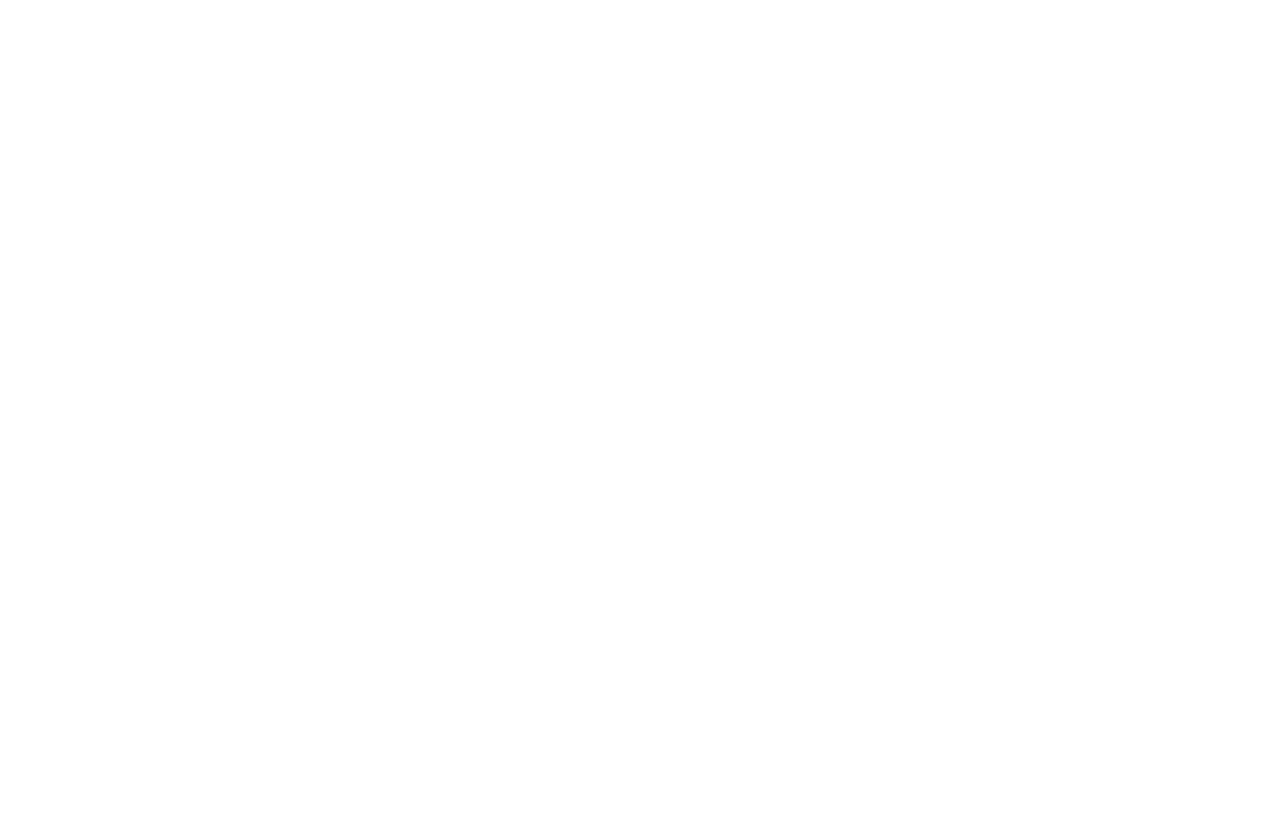
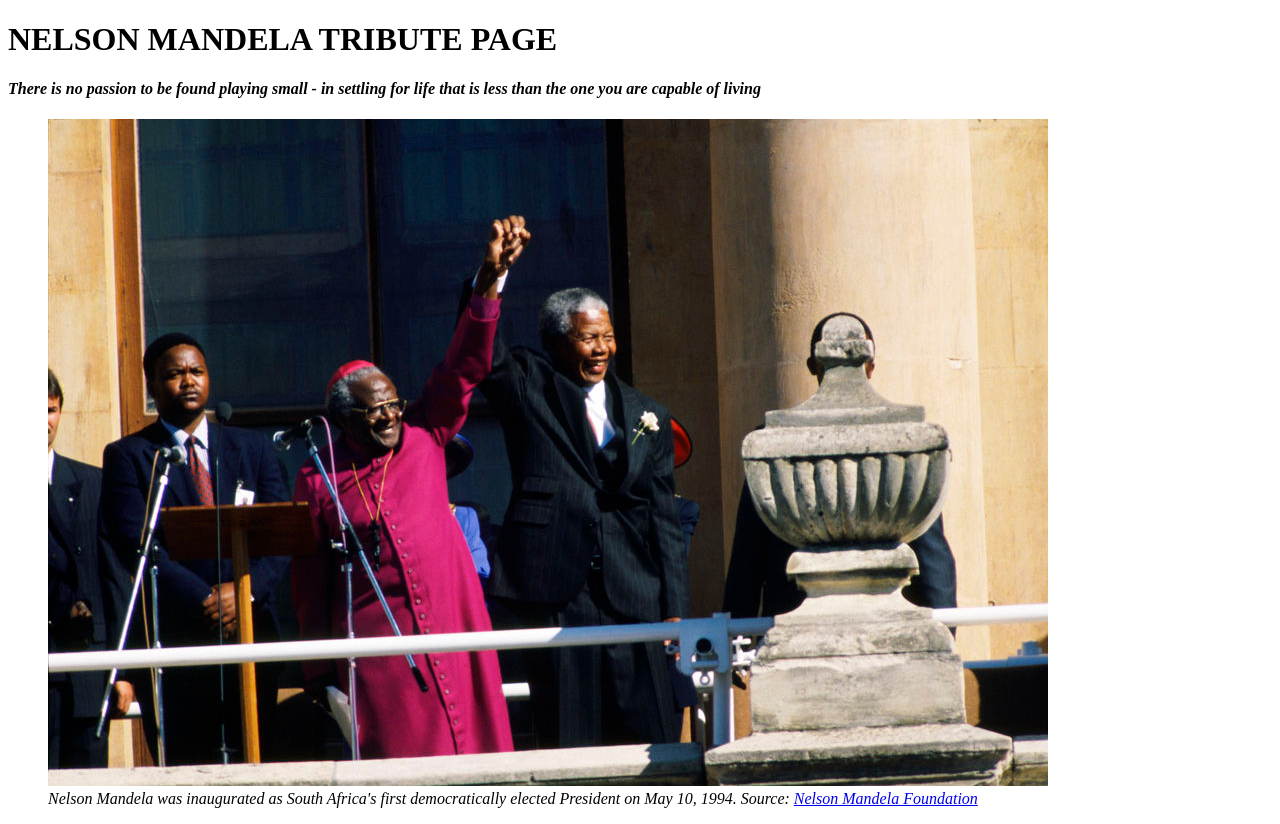
Before and after one commit to gdorzilme/tribute-page, a plain HTML site: page index.html in a window 1280 px wide. Before the commit the page ends 800 px from the top, so only its background shows below. Drawn offline with Linux system fonts and the light colour scheme.

Commit message:
Added image along with caption

```diff
--- a/index.html
+++ b/index.html
@@ -10,13 +10,30 @@
         <title>Nelson Mandela Tribute Page</title>
         <meta name="description" content="">
         <meta name="viewport" content="width=device-width, initial-scale=1">
-        <link rel="stylesheet" href="">
+        <link rel="stylesheet" href="css/styles.css">
     </head>
     <body>
         <!--[if lt IE 7]>
             <p class="browsehappy">You are using an <strong>outdated</strong> browser. Please <a href="#">upgrade your browser</a> to improve your experience.</p>
         <![endif]-->
+      <main id="main">
 
-        <script src="" async defer></script>
+        <header>
+            <div class="header">
+                <h1 id="title">NELSON MANDELA TRIBUTE PAGE</h1>
+                <h4 id="subtitle"><i>There is no passion to be found playing small - in settling for life that is less than the one you are capable of living</i></h4>
+            </div>
+        </header>
+
+      <div id="img-div">
+        <figure>
+            <img src="images/NelsonMandela_Statesman.jpeg" alt="Nelson Mandela inaugurated">
+            <figcaption class="imagecaption"><i>Nelson Mandela was inaugurated as South Africa's first democratically elected President on May 10, 1994.
+             Source: <a href="www.nelsonmandela.org/multimedia/entry/life-and-times-of-nelson-mandela">Nelson Mandela Foundation</a></i></figcaption>
+        </figure>
+      </div>
+
+      </main>
+        <script src="https://cdn.freecodecamp.org/testable-projects-fcc/v1/bundle.js"></script>
     </body>
 </html>
```
Also changed, not shown: css/styles.css (added).
